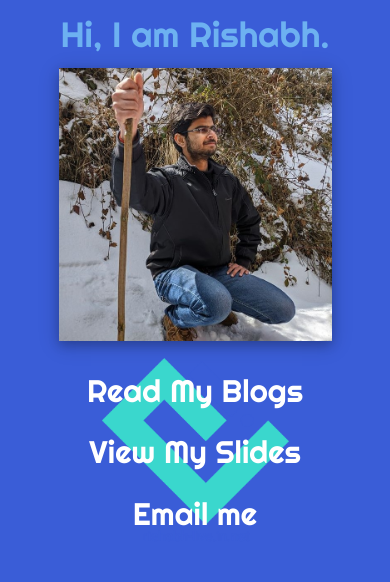
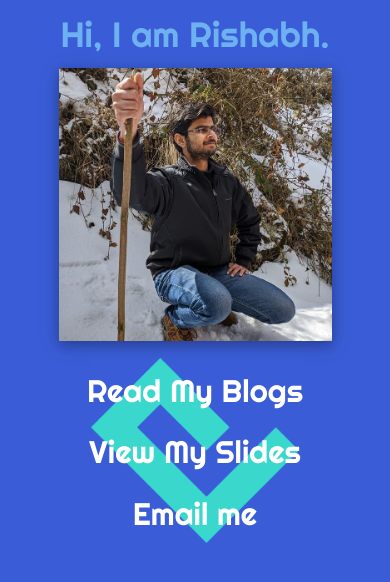
Before and after one commit to rishabh-live/rishabh-live.github.io, a Next.js app: page / in a window 390 px wide. Shown: the top 582 px of the page. Built offline with nearby package versions, Linux system fonts and the light colour scheme.

Commit message:
changed menu img

```diff
--- a/components/main.css
+++ b/components/main.css
@@ -61,7 +61,7 @@ section:nth-child(1) .holder .menu {
   -webkit-box-flex: 1;
       -ms-flex: 1;
           flex: 1;
-  background-image: url("/main-ico.png");
+  background-image: url("/menu-ico.png");
   background-repeat: no-repeat;
   background-position: center;
   background-size: contain;
@@ -206,7 +206,7 @@ section:nth-child(1) .holder .menu p {
     -webkit-box-flex: 1;
         -ms-flex: 1;
             flex: 1;
-    background-image: url("/main-ico.png");
+    background-image: url("/menu-ico.png");
     background-repeat: no-repeat;
     background-position: center;
     background-size: contain;
@@ -340,7 +340,7 @@ section:nth-child(1) .holder .menu p {
     -webkit-box-flex: 1;
         -ms-flex: 1;
             flex: 1;
-    background-image: url("/main-ico.png");
+    background-image: url("/menu-ico.png");
     background-repeat: no-repeat;
     background-position: center;
     background-size: contain;
--- a/components/main.scss
+++ b/components/main.scss
@@ -45,7 +45,7 @@ section:nth-child(1) {
             transform: translate(-10vw, 3vh);
             animation: menu 1s ease-in-out;
             flex: 1;
-            background-image: url("/main-ico.png");
+            background-image: url("/menu-ico.png");
             background-repeat: no-repeat;
             background-position: center;
             background-size: contain;
@@ -128,7 +128,7 @@ section:nth-child(1) {
                 margin-top: 2vh;
                 animation: menumob 1s ease-in-out;
                 flex: 1;
-                background-image: url("/main-ico.png");
+                background-image: url("/menu-ico.png");
                 background-repeat: no-repeat;
                 background-position: center;
                 background-size: contain;
@@ -206,7 +206,7 @@ section:nth-child(1) {
                 transform: translate(-10vw, 3vh);
                 animation: menu 1s ease-in-out;
                 flex: 1;
-                background-image: url("/main-ico.png");
+                background-image: url("/menu-ico.png");
                 background-repeat: no-repeat;
                 background-position: center;
                 background-size: contain;
```
Also changed, not shown: public/menu-ico.png (added).
